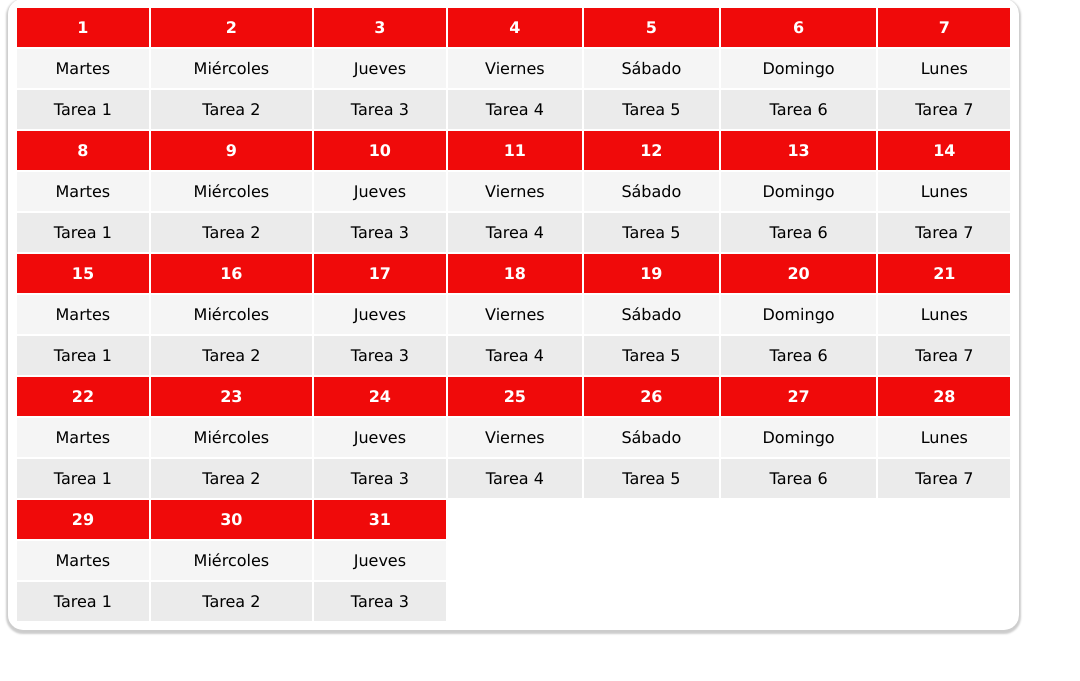
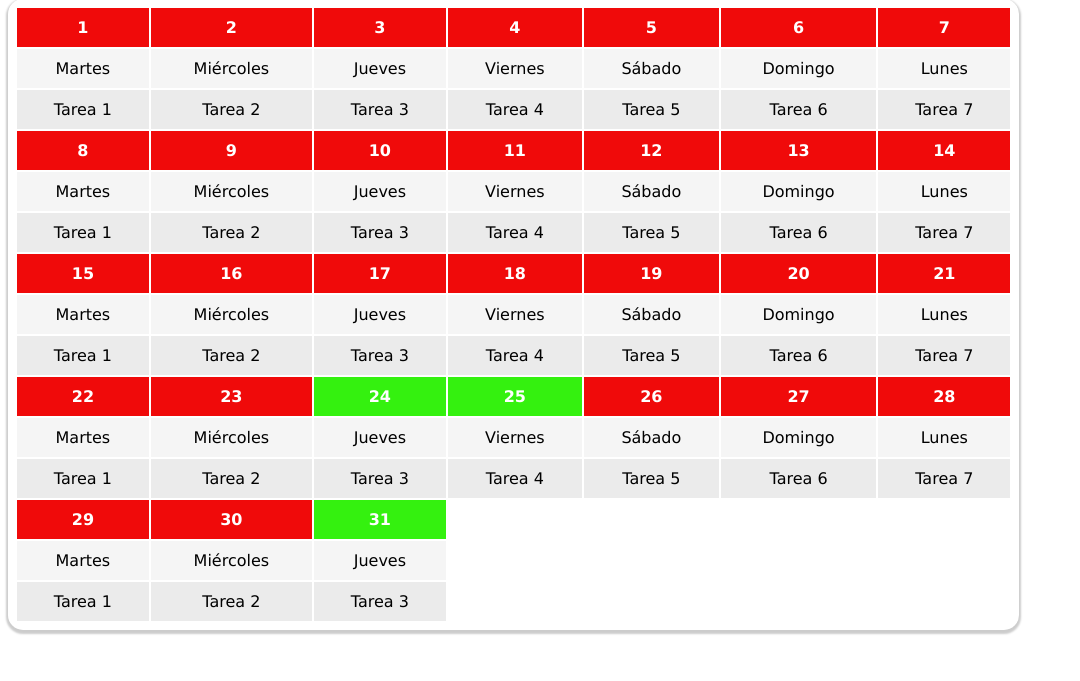
Before and after one commit to Zepeda10/Calendario, a PHP site: page /Principal.html in a window 1280 px wide. Shown: the part 119-800 px from the top of the page, without its empty margins (0-1080 px from the left). Run offline with PHP 8.4, Linux system fonts and the light colour scheme; some libraries are stand-ins or nearby versions; some web fonts are replaced.

Commit message:
Terminado

```diff
--- a/Principal.html
+++ b/Principal.html
@@ -3,8 +3,8 @@
 <head>
 	<meta charset="utf-8">
 	<meta http-equiv="X-UA-Compatible" content="IE=edge">
-	<title>Calendatio diciembre</title>
-	<script src="../jquery-3.5.1.js"></script><!--Cagando Query-->
+	<title>Calendario Diciembre</title>
+	<script src="https://ajax.googleapis.com/ajax/libs/jquery/2.1.4/jquery.min.js"></script><!--Cagando Query-->
 	<link rel="stylesheet" href="css/estilos.css">
 	<link id="tema" rel="stylesheet" href="css/rojo.css">
 	<script type="text/javascript" src="js/Acciones.js"></script>
@@ -126,8 +126,8 @@
 			<tr>
 				<th>22</th>
 				<th>23</th>
-				<th>24</th>
-				<th>25</th>
+				<th class="festivo">24</th>
+				<th class="festivo">25</th>
 				<th>26</th>
 				<th>27</th>
 				<th>28</th>
@@ -157,7 +157,7 @@
 			<tr>
 				<th>29</th>
 				<th>30</th>
-				<th>31</th>
+				<th class="festivo">31</th>
 			</tr>
 		</thead>
 		<tbody>
--- a/css/estilos.css
+++ b/css/estilos.css
@@ -1,5 +1,9 @@
 #titulo{
 	margin-left: 28%;
+}
+
+.festivo{
+	background-color: #34F10F;
 }
 
 #mensaje{
--- a/css/rojo.css
+++ b/css/rojo.css
@@ -25,6 +25,8 @@ tbody tr:nth-child(odd){
 	background-color: #F5F5F5;
 }
 
+
+
 #mensaje{
 	background: linear-gradient(to bottom, #1AC0D9, #0771A3);
 }
```
